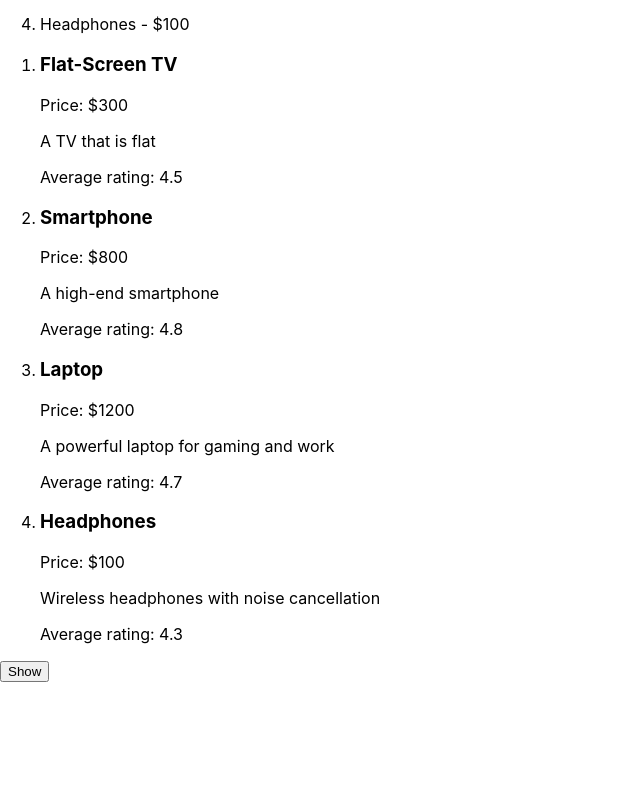
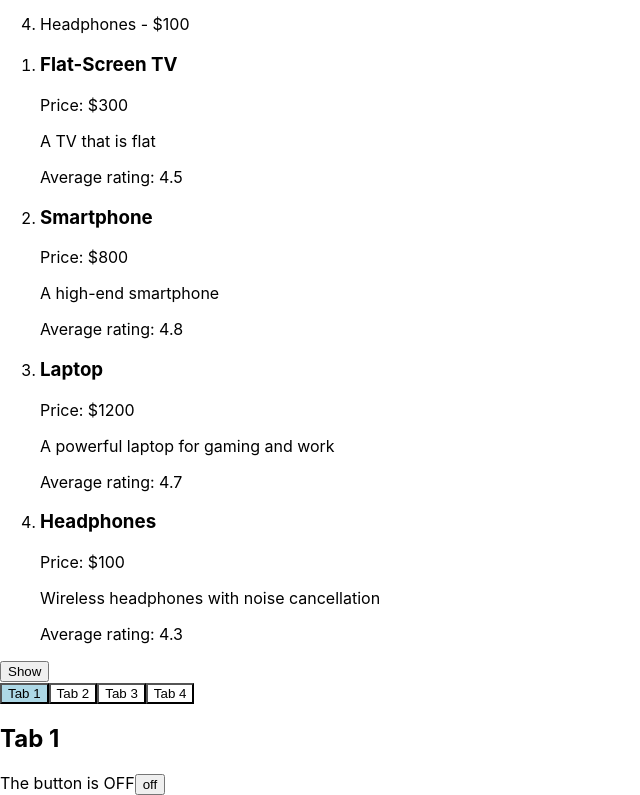
Before and after one commit to ankitbtanna/react-design-patterns, a React (Create React App) app: page / in a window 1280 px wide. Shown: the part 1407-2202 px from the top of the page, without its empty margins (0-640 px from the left). Before the commit the page ends 2089 px from the top, so only its background shows below. Built offline with nearby package versions, Linux system fonts and the light colour scheme.

Commit message:
Compound components design pattern

```diff
--- a/src/App.js
+++ b/src/App.js
@@ -9,6 +9,12 @@ import { SmallProductListItem } from "./products/SmallProductListItem";
 import { NumberedList } from "./NumberedList";
 import { LargeProductListItem } from "./products/LargeProductListItem";
 import { Modal } from "./Modal";
+import { Tabs } from "./tabs/Tabs";
+import { Tab } from "./tabs/Tab";
+import { Toggle } from "./toggle/toggle.component";
+import { ToggleOn } from "./toggle/toggle-on.component";
+import { ToggleOff } from "./toggle/toggle-off.component";
+import { ToggleButton } from "./toggle/toggle-button.component";
 
 const LeftHandComponent = ({ name }) => {
   return <h1 style={{ backgroundColor: "green" }}>Left! {name}</h1>;
@@ -62,6 +68,27 @@ function App() {
       <Modal>
         <LargeProductListItem product={products[0]}></LargeProductListItem>
       </Modal>
+
+      <Tabs>
+        <Tab label="Tab 1">
+          <h2>Tab 1</h2>
+        </Tab>
+        <Tab label="Tab 2">
+          <h2>Tab 2</h2>
+        </Tab>
+        <Tab label="Tab 3">
+          <h2>Tab 3</h2>
+        </Tab>
+        <Tab label="Tab 4">
+          <h2>Tab 4</h2>
+        </Tab>
+      </Tabs>
+
+      <Toggle>
+        <ToggleOn>The button is ON</ToggleOn>
+        <ToggleOff>The button is OFF</ToggleOff>
+        <ToggleButton />
+      </Toggle>
     </>
   );
 }
--- /dev/null
+++ b/src/tabs/Tab.js
@@ -0,0 +1,3 @@
+export const Tab = ({ children }) => {
+  return <div>{children}</div>;
+};
--- /dev/null
+++ b/src/tabs/Tabs.js
@@ -0,0 +1,57 @@
+import React, { useState } from "react";
+
+export const Tabs = ({ children }) => {
+  const [activeTab, setActiveTab] = useState(0);
+
+  const data = {
+    tab1: {
+      label: "Tab 1",
+      content: "Content 1",
+    },
+    tab2: {
+      name: "Tab 2",
+      favAnimal: "Content 2",
+    },
+    tab3: {
+      name: "Tab 3",
+      favBird: "Content 3",
+    },
+    tab4: {
+      name: "Tab 4",
+      favFood: "Content 4",
+    },
+  };
+
+  return (
+    <div>
+      <div>
+        {React.Children.map(children, (child, index) => {
+          return (
+            <button
+              key={index}
+              onClick={() => setActiveTab(index)}
+              style={{
+                backgroundColor: index === activeTab ? "lightblue" : "white",
+              }}
+            >
+              {child.props.label}
+            </button>
+          );
+        })}
+      </div>
+      <div>
+        {React.Children.map(children, (child, index) => {
+          return (
+            <div
+              style={{
+                display: index === activeTab ? "block" : "none",
+              }}
+            >
+              {child}
+            </div>
+          );
+        })}
+      </div>
+    </div>
+  );
+};
--- /dev/null
+++ b/src/toggle/toggle-button.component.js
@@ -0,0 +1,6 @@
+import { useToggle } from "./toggle.hook";
+
+export const ToggleButton = () => {
+  const { on, toggle } = useToggle();
+  return <button onClick={toggle}>{on ? "on" : "off"}</button>;
+};
--- /dev/null
+++ b/src/toggle/toggle-off.component.js
@@ -0,0 +1,7 @@
+import { useToggle } from "./toggle.hook";
+
+export const ToggleOff = ({ children }) => {
+  const { on } = useToggle();
+
+  return on ? null : children;
+};
--- /dev/null
+++ b/src/toggle/toggle-on.component.js
@@ -0,0 +1,7 @@
+import { useToggle } from "./toggle.hook";
+
+export const ToggleOn = ({ children }) => {
+  const { on } = useToggle();
+
+  return on ? children : null;
+};
--- /dev/null
+++ b/src/toggle/toggle.component.js
@@ -0,0 +1,21 @@
+import { useState } from "react";
+import { ToggleContext } from "./toggle.context";
+
+export const Toggle = ({ children }) => {
+  const [on, setOn] = useState(false);
+
+  const toggle = () => {
+    setOn((previousState) => !previousState);
+  };
+
+  const contextValue = {
+    on,
+    toggle,
+  };
+
+  return (
+    <ToggleContext.Provider value={contextValue}>
+      {children}
+    </ToggleContext.Provider>
+  );
+};
--- /dev/null
+++ b/src/toggle/toggle.context.js
@@ -0,0 +1,3 @@
+import { createContext } from "react";
+
+export const ToggleContext = createContext();
--- /dev/null
+++ b/src/toggle/toggle.hook.js
@@ -0,0 +1,14 @@
+import { useContext } from "react";
+import { ToggleContext } from "./toggle.context";
+
+export const useToggle = () => {
+  const context = useContext(ToggleContext);
+
+  if (!context) {
+    throw new Error(
+      "Toggle compound components must be rendered within the Toggle provider"
+    );
+  }
+
+  return context;
+};
```
